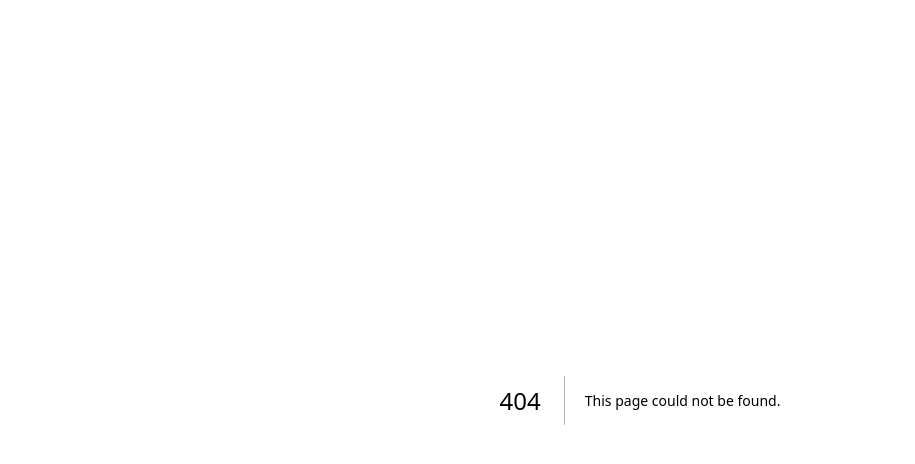
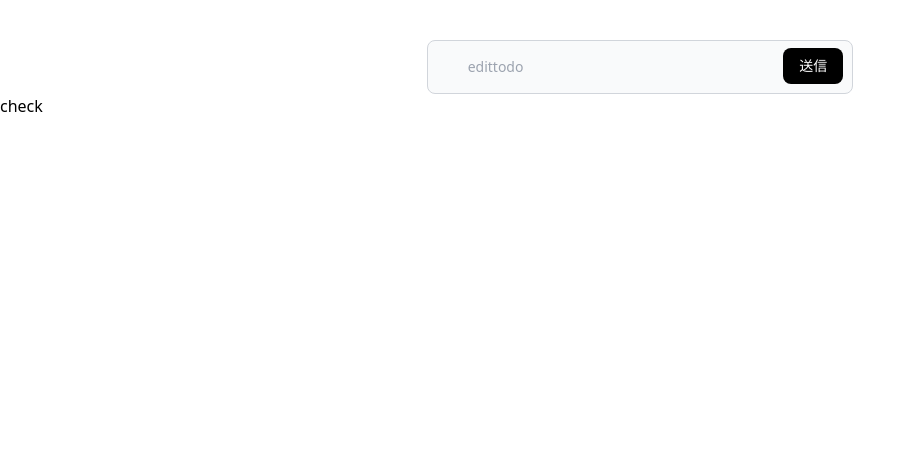
Before and after one commit to hokushi/todoapp, a Next.js app: page /1 in a window 1280 px wide. Before the commit this address had no page. Shown: the top 464 px of the page, without its empty margins (0-915 px from the left). Built offline with nearby package versions, Linux system fonts and the light colour scheme.

Commit message:
editpageの作成

```diff
--- /dev/null
+++ b/pages/[edit].tsx
@@ -0,0 +1,62 @@
+import React, { useState, useEffect } from "react";
+import { useRouter } from "next/router";
+import Link from "next/link";
+
+const Edit = () => {
+
+    const [todoList, setTodoList] = useState([]);
+    const [todo, setTodo] = useState("");
+    const tododata = useRouter();
+    const todoid = tododata.query.edit;
+
+    useEffect(() => {
+        // 文字列化したJSオブジェクトを復元
+        setTodoList(JSON.parse(localStorage.getItem("todo")));
+      }, []);
+
+    const check=()=>{
+        console.log(tododata)
+    }
+
+    const editTodo = () => {
+        const newTodoList =
+         todoList.map((todoItem) => {
+          if (todoItem.id === todoid) {
+            todoItem.todo = todo;
+          }
+          return todoItem;
+        });
+        setTodoList(newTodoList);
+        console.log(newTodoList);
+        localStorage.setItem("todo", JSON.stringify(newTodoList));
+    };
+
+    return (
+        <>
+          <div className="relative w-4/12 mx-auto mt-10">
+            <input
+              type="search"
+              value={todo}
+              onChange={(e) => {
+                setTodo(e.target.value);
+              }}
+              className="block w-full p-4 pl-10 text-sm text-gray-900 border border-gray-300 rounded-lg bg-gray-50 focus:ring-gray-700 focus:border-gray-500 dark:bg-gray-700 dark:border-gray-600 dark:placeholder-gray-400 dark:text-white dark:focus:ring-gray-500 dark:focus:border-gray-500"
+              placeholder="edittodo"
+              required
+            />
+            <Link href="/">
+              <button
+                type="submit"
+                onClick={editTodo}
+                className="text-white absolute right-2.5 bottom-2.5 bg-black hover:bg-gray-700 focus:ring-4 focus:outline-none focus:ring-gray-300 font-medium rounded-lg text-sm px-4 py-2 dark:bg-gray-600 dark:hover:bg-gray-700 dark:focus:ring-gray-800"
+              >
+                送信
+              </button>
+            </Link>
+          </div>
+          <button onClick={check}>check</button>
+        </>
+      );
+    };
+
+    export default Edit;
--- a/pages/index.tsx
+++ b/pages/index.tsx
@@ -1,11 +1,18 @@
 import React, { useState, useEffect } from "react";
 import { v4 as uuid } from "uuid";
 import Button from "../components/button";
+import Link from "next/link";
+
 
 
 const Index = () => {
   const [todo, setTodo] = useState("");
   const [todoList, setTodoList] = useState([]);
+
+  useEffect(() => {
+    const realTodoList = JSON.parse(localStorage.getItem("todo"));
+      setTodoList(realTodoList);
+    }, []);
 
   const addTodo = () => {
     const todoObject:{id:string,todo:string} = {
@@ -108,10 +115,16 @@ const Index = () => {
                     </td>
                     <td className="py-2 px-4">{onetodo.todo}</td>
                     <td className="py-2 px-4">
-                      aa
+                      <Link href={onetodo.id}>
+                        <Button
+                          title="編集"
+                          style="bg-black px-4 p-2 text-white rounded-lg"
+                          func
+                        />
+                      </Link>
                     </td>
                     <td className="py-2 px-4">
-                    <Button
+                      <Button
                         func={() => {
                           delate(onetodo.id);
                         }}
```
